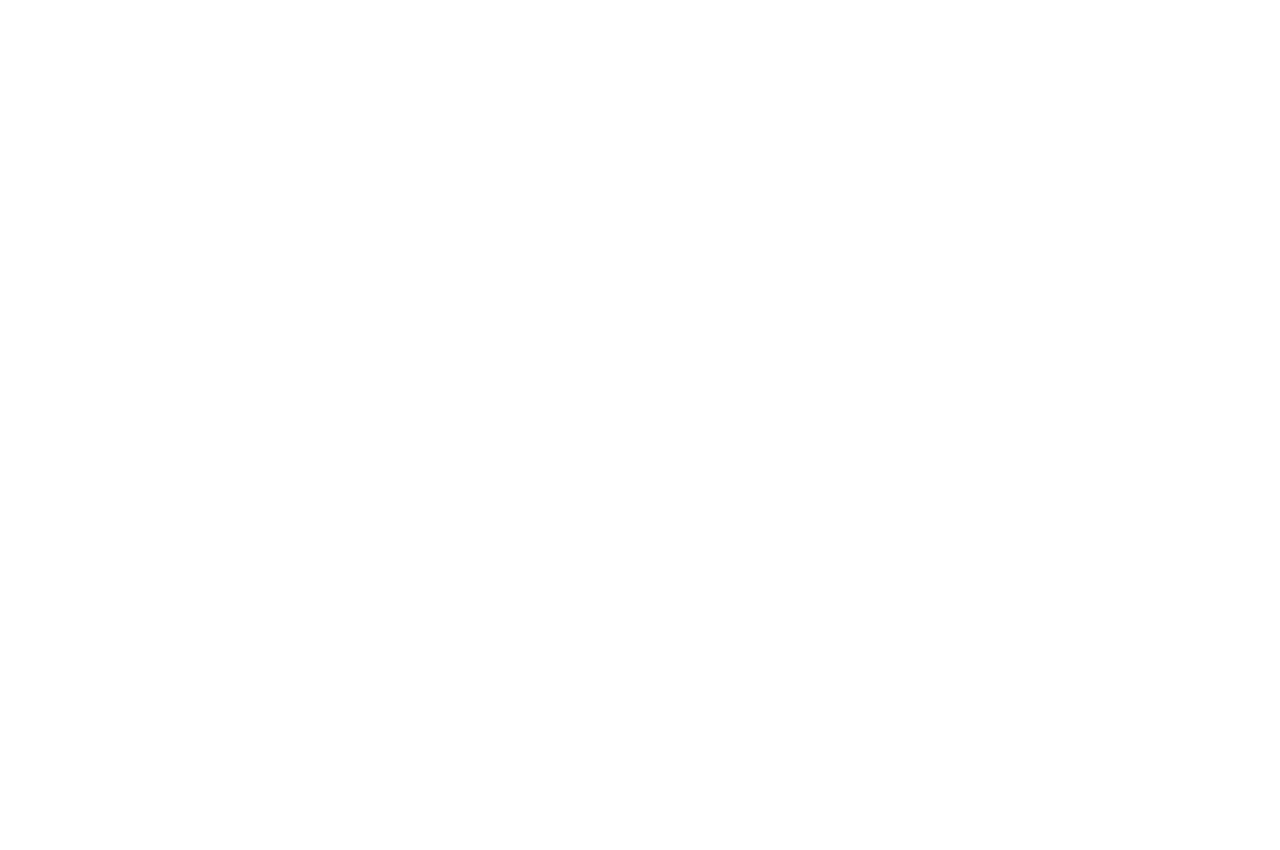
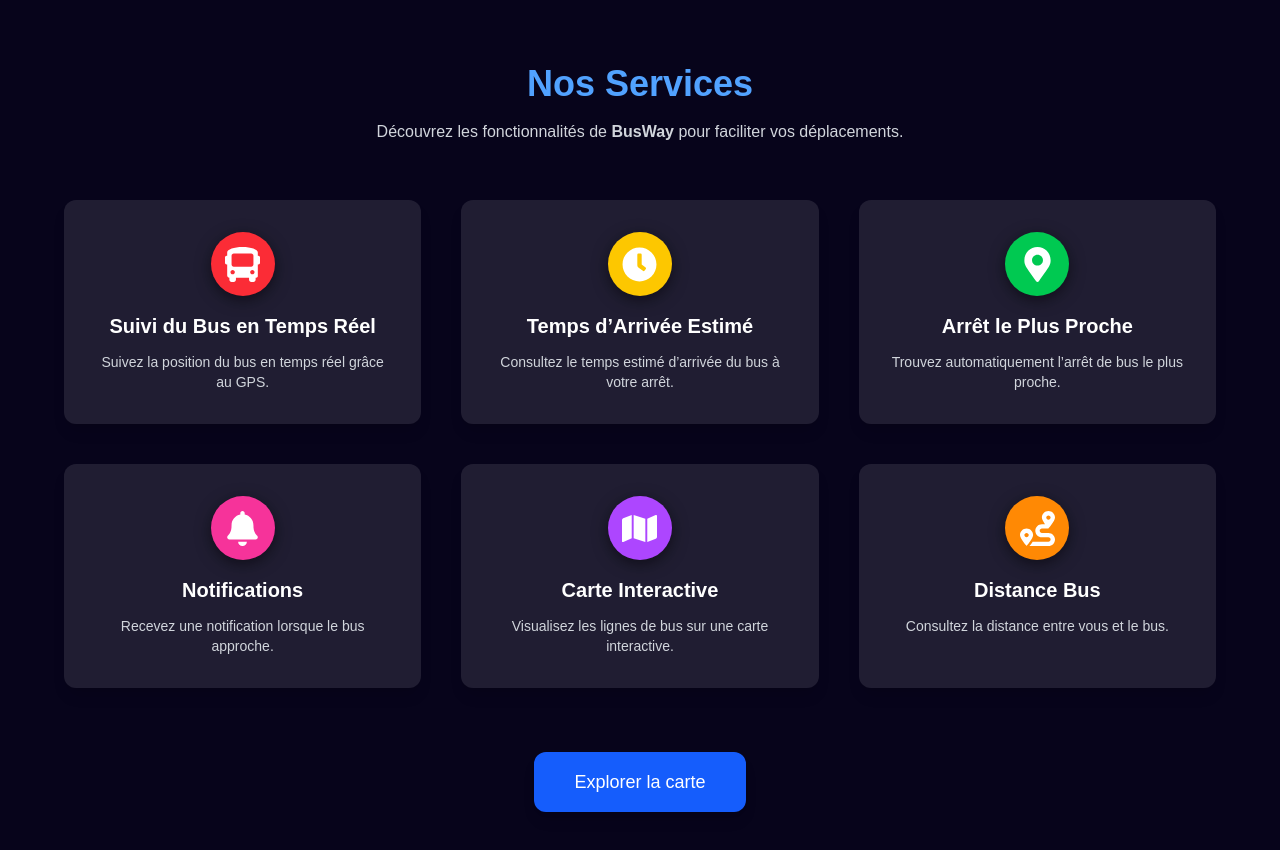
Before and after one commit to titollay/busway, a React (Vite) app: page /services in a window 1280 px wide. Before the commit this address had no page. Shown: the top 850 px of the page. Before the commit the page ends 800 px from the top, so only its background shows below. Built offline with nearby package versions, Linux system fonts and the light colour scheme.

Commit message:
nv modefications

```diff
--- a/package.json
+++ b/package.json
@@ -14,9 +14,12 @@
     "@imgly/background-removal-node": "^1.4.5",
     "@tailwindcss/vite": "^4.2.1",
     "framer-motion": "^12.35.2",
+    "leaflet": "^1.9.4",
     "lucide-react": "^0.577.0",
     "react": "^19.2.0",
     "react-dom": "^19.2.0",
+    "react-icons": "^5.6.0",
+    "react-leaflet": "^5.0.0",
     "react-router-dom": "^7.13.1",
     "styled-components": "^6.3.11",
     "tailwindcss": "^4.2.1",
--- a/src/App.jsx
+++ b/src/App.jsx
@@ -1,11 +1,16 @@
 import { Routes, Route } from "react-router-dom";
 import Home from "./Home";
+import Contact from "./compsants/Contact";
+import Services from "./compsants/Services";
+
 
 function App() {
   return (
     <>
       <Routes>
         <Route path="/" element={<Home />} />
+        <Route path="/services" element={<Services/>} />
+        <Route path="/contact" element={<Contact/>} />
       </Routes>
     </>
   );
--- a/src/components/navBar.jsx
+++ b/src/components/navBar.jsx
@@ -7,10 +7,10 @@ const MotionDiv = motion.div;
 
 const navLinks = [
   { label: "Home", href: "/" },
-  { label: "About Us", href: "#about-us" },
-  { label: "Services", href: "#services", page: "/suivi-bus" },
+  { label: "About Us", href: "" },
+  { label: "Services", href: "/services", page: "/suivi-bus" },
   { label: "Testimonials", href: "#testimonial" },
-  { label: "Contact", href: "#contact" },
+  { label: "Contact", href: "/contact" },
 
 ];
 
--- a/src/compsants/Contact.jsx
+++ b/src/compsants/Contact.jsx
@@ -1,46 +1,54 @@
+
 import React from "react";
 import { FaMapMarkerAlt, FaEnvelope, FaPhone, FaFacebook, FaTwitter } from "react-icons/fa";
 
 const Contact = () => {
   return (
-    <div className="min-h-screen bg-gray-100 flex flex-col items-center justify-center p-10 text-center font-sans">
+    <div className="relative min-h-[120vh] flex items-start justify-center pt-32 pb-20 px-6 font-sans overflow-hidden bg-[#07041B]">
 
-      <h1 className="text-3xl font-bold text-blue-600 mb-4">
+      {/* Background غامق */}
+      <div className="absolute inset-0 bg-[#07041B]"></div>
+
+      <div className="relative z-10 w-full max-w-3xl text-center animate-fadeIn">
+
+        <h1 className="text-4xl font-bold text-blue-400 mb-6 animate-bounceDown">
           Contactez-nous
         </h1>
 
-      <p className="text-lg mb-8">
-        Pour toute question ou information sur <strong>BusFink</strong>, vous pouvez nous contacter via :
+        <p className="text-lg text-white mb-12 animate-slideFadeIn delay-200">
+          Pour toute question ou information sur <strong>BusWay</strong>, vous pouvez nous contacter via :
         </p>
 
-      <div className="bg-white p-8 rounded-xl shadow-lg animate-fadeIn min-w-[300px] text-left">
+        {/* Glass Contact Card frosty */}
+        <div className="bg-white/10 backdrop-blur-[30px] border border-white/20 shadow-2xl p-12 rounded-2xl text-left animate-popUp hover:scale-105 hover:shadow-blue-400 transition duration-500">
 
-        <p className="flex items-center mb-4">
-          <FaMapMarkerAlt className="mr-3 text-blue-600" />
+          <p className="flex items-center mb-6 text-white font-semibold">
+            <FaMapMarkerAlt className="mr-3 text-blue-400" />
             <strong>Adresse :</strong>&nbsp; 123 Rue des Bus, Oujda, Maroc
           </p>
 
-        <p className="flex items-center mb-4">
-          <FaEnvelope className="mr-3 text-blue-600" />
-          <strong>Email :</strong>&nbsp; contact@busfink.com
+          <p className="flex items-center mb-6 text-white font-semibold">
+            <FaEnvelope className="mr-3 text-blue-400" />
+            <strong>Email :</strong>&nbsp; contact@busway.com
           </p>
 
-        <p className="flex items-center mb-4">
-          <FaPhone className="mr-3 text-blue-600" />
-          <strong>Téléphone :</strong>&nbsp; +212 7 28 57 97
+          <p className="flex items-center mb-6 text-white font-semibold">
+            <FaPhone className="mr-3 text-blue-400" />
+            <strong>Téléphone :</strong>&nbsp; +212 7 70 28 57 97
           </p>
 
-        <p className="flex items-center gap-4">
+          <p className="flex items-center gap-4 text-white font-semibold">
             <strong>Suivez-nous :</strong>
 
-          <a href="#" className="flex items-center gap-1 text-blue-600 hover:text-blue-800 transition">
+            <a href="#" className="flex items-center gap-1 text-blue-400 hover:text-blue-300 transition">
               <FaFacebook /> Facebook
             </a>
 
-          <a href="#" className="flex items-center gap-1 text-blue-600 hover:text-blue-800 transition">
+            <a href="#" className="flex items-center gap-1 text-blue-400 hover:text-blue-300 transition">
               <FaTwitter /> Twitter
             </a>
           </p>
+        </div>
       </div>
     </div>
   );
--- a/src/compsants/Services.jsx
+++ b/src/compsants/Services.jsx
@@ -1,86 +1,56 @@
+
 import { FaBus, FaClock, FaMapMarkerAlt, FaBell, FaMap, FaRoute } from "react-icons/fa";
 import React from "react";
 
 function Services() {
-
   const services = [
-    {
-      icon: <FaBus size={35} />,
-      title: "Suivi du Bus en Temps Réel",
-      desc: "Suivez la position du bus en temps réel grâce au GPS."
-    },
-    {
-      icon: <FaClock size={35} />,
-      title: "Temps d’Arrivée Estimé",
-      desc: "Consultez le temps estimé d’arrivée du bus à votre arrêt."
-    },
-    {
-      icon: <FaMapMarkerAlt size={35} />,
-      title: "Arrêt le Plus Proche",
-      desc: "Trouvez automatiquement l’arrêt de bus le plus proche."
-    },
-    {
-      icon: <FaBell size={35} />,
-      title: "Notifications",
-      desc: "Recevez une notification lorsque le bus approche."
-    },
-    {
-      icon: <FaMap size={35} />,
-      title: "Carte Interactive",
-      desc: "Visualisez les lignes de bus sur une carte interactive."
-    },
-    {
-      icon: <FaRoute size={35} />,
-      title: "Distance Bus",
-      desc: "Consultez la distance entre vous et le bus."
-    }
+    { icon: <FaBus size={35} />, title: "Suivi du Bus en Temps Réel", desc: "Suivez la position du bus en temps réel grâce au GPS.", color: "bg-red-500" },
+    { icon: <FaClock size={35} />, title: "Temps d’Arrivée Estimé", desc: "Consultez le temps estimé d’arrivée du bus à votre arrêt.", color: "bg-yellow-400" },
+    { icon: <FaMapMarkerAlt size={35} />, title: "Arrêt le Plus Proche", desc: "Trouvez automatiquement l’arrêt de bus le plus proche.", color: "bg-green-500" },
+    { icon: <FaBell size={35} />, title: "Notifications", desc: "Recevez une notification lorsque le bus approche.", color: "bg-pink-500" },
+    { icon: <FaMap size={35} />, title: "Carte Interactive", desc: "Visualisez les lignes de bus sur une carte interactive.", color: "bg-purple-500" },
+    { icon: <FaRoute size={35} />, title: "Distance Bus", desc: "Consultez la distance entre vous et le bus.", color: "bg-orange-400" }
   ];
 
   return (
-    <div className="min-h-screen bg-gray-100 py-16 px-6">
+    <div className="min-h-screen bg-[#07041B] py-16 px-6 text-white">
 
       {/* Title */}
-      <h1 className="text-4xl font-bold text-center text-blue-600 mb-4 animate-fadeInDown">
-        Our Services
+      <h1 className="text-4xl font-bold text-center text-blue-400 mb-4 animate-fadeInDown">
+        Nos Services
       </h1>
 
-      <p className="text-center text-gray-600 mb-14 animate-fadeInUp delay-200">
-        Découvrez les fonctionnalités de BusFink pour faciliter vos déplacements.
+      <p className="text-center text-gray-300 mb-14 animate-fadeInUp delay-200">
+        Découvrez les fonctionnalités de <strong>BusWay</strong> pour faciliter vos déplacements.
       </p>
 
       {/* Grid */}
       <div className="grid grid-cols-1 md:grid-cols-3 gap-10 max-w-6xl mx-auto">
-
         {services.map((service, index) => (
           <div
             key={index}
-            className="bg-white rounded-xl p-8 text-center shadow-md
+            className="bg-white/10 rounded-xl p-8 text-center shadow-lg
                        transform transition-all duration-500
                        hover:-translate-y-4 hover:shadow-2xl
-                       animate-fadeInUp"
-            style={{ animationDelay: `${index * 100}ms` }}
+                       animate-dropTop"
+            style={{ animationDelay: `${index * 150}ms` }}
           >
-
             {/* Icon */}
-            <div className="text-blue-500 mb-4 flex justify-center
+            <div className={`mb-4 flex justify-center items-center w-16 h-16 mx-auto rounded-full ${service.color}
+                            shadow-[0_4px_15px_rgba(0,0,0,0.5)]
                             transition-transform duration-500
-                            hover:rotate-12 hover:scale-110">
-              {service.icon}
+                            hover:scale-125 hover:shadow-[0_8px_25px_rgba(0,0,0,0.7)]
+                            `}>
+              {React.cloneElement(service.icon, { color: "white" })}
             </div>
 
             {/* Title */}
-            <h2 className="text-xl font-semibold mb-3">
-              {service.title}
-            </h2>
+            <h2 className="text-xl font-semibold mb-3 text-white">{service.title}</h2>
 
-            {/* Desc */}
-            <p className="text-gray-600 text-sm">
-              {service.desc}
-            </p>
-
+            {/* Description */}
+            <p className="text-gray-300 text-sm">{service.desc}</p>
           </div>
         ))}
-
       </div>
 
       {/* Button */}
@@ -92,6 +62,19 @@ function Services() {
         </button>
       </div>
 
+      {/* Animations */}
+      <style jsx>{`
+        @keyframes dropTop {
+          0% { opacity: 0; transform: translateY(-80px); }
+          60% { opacity: 1; transform: translateY(10px); }
+          80% { transform: translateY(-5px); }
+          100% { transform: translateY(0); }
+        }
+        .animate-dropTop {
+          animation: dropTop 0.8s ease forwards;
+        }
+      `}</style>
+
     </div>
   );
 }
```
Also changed, not shown: 1 other file (tests, documents, lock files or other folders). Lines whose indentation alone changed are shown as unchanged.
